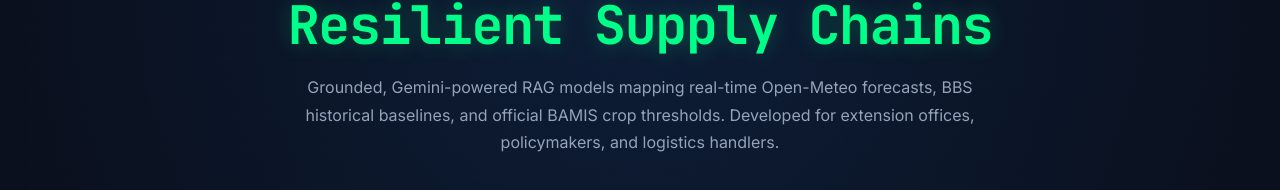
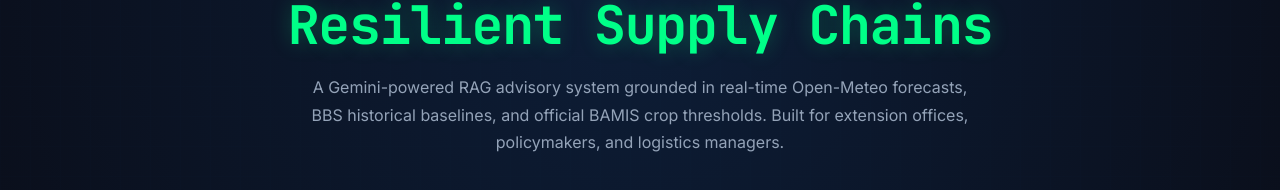
Before and after one commit to A-k-a-sh/KrishiNexus-Macro-Agricultural-Supply-Chain-Climate-Resilience-Control-Room, a React (Vite) app in the folder frontend/: page / in a window 1280 px wide. Shown: the part 381-571 px from the top of the page. Built offline with nearby package versions, Linux system fonts and the light colour scheme; no server answers.

Commit message:
update landing page text

```diff
--- a/frontend/src/pages/Landing.jsx
+++ b/frontend/src/pages/Landing.jsx
@@ -166,7 +166,8 @@
               transition={{ duration: 0.6, delay: 0.2 }}
               style={{ fontSize: 16, color: 'var(--text-secondary)', lineHeight: 1.7, marginBottom: 36, maxWidth: 680, margin: '0 auto 36px' }}
             >
-              Grounded, Gemini-powered RAG models mapping real-time Open-Meteo forecasts, BBS historical baselines, and official BAMIS crop thresholds. Developed for extension offices, policymakers, and logistics handlers.
+              A Gemini-powered RAG advisory system grounded in real-time Open-Meteo forecasts, BBS historical baselines, and official BAMIS crop thresholds. Built for extension offices, policymakers, and logistics managers.
+
             </motion.p>
 
             <motion.div
```
